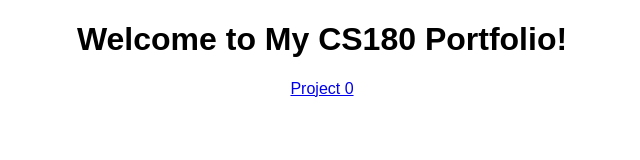
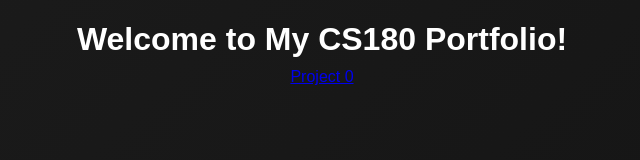
Before and after one commit to kenzhengjk/cs180, a plain HTML site: page index.html in a window 1280 px wide. Shown: the whole page, without its empty margins (318-958 px from the left). Drawn offline with Linux system fonts and the light colour scheme.

Commit message:
Update index.html

```diff
--- a/index.html
+++ b/index.html
@@ -4,9 +4,41 @@
     <title>My Portfolio</title>
     <style>
         body {
-            font-family: Arial, sans-serif;
+            font-family: 'Arial', sans-serif;
             margin: 20px;
             text-align: center;
+            background-color: #121212;
+            color: #f0f0f0;
+        }
+
+        h1, h2, h3 {
+            font-weight: 600;
+            margin-bottom: 10px;
+            color: #ffffff;
+        }
+
+        img {
+            border-radius: 10px;
+            box-shadow: 0 8px 20px rgba(0, 0, 0, 0.5);
+            transition: transform 0.3s ease, box-shadow 0.3s ease;
+            margin-top: 10px;
+        }
+
+        img:hover {
+            transform: scale(1.03);
+            box-shadow: 0 12px 25px rgba(255, 255, 255, 0.1);
+        }
+
+        body::before {
+            content: "";
+            position: fixed;
+            top: 0;
+            left: 0;
+            width: 100%;
+            height: 100%;
+            background: linear-gradient(135deg, #1f1f1f 0%, #121212 100%);
+            z-index: -1;
+            opacity: 0.8;
         }
     </style>
 </head>
```
